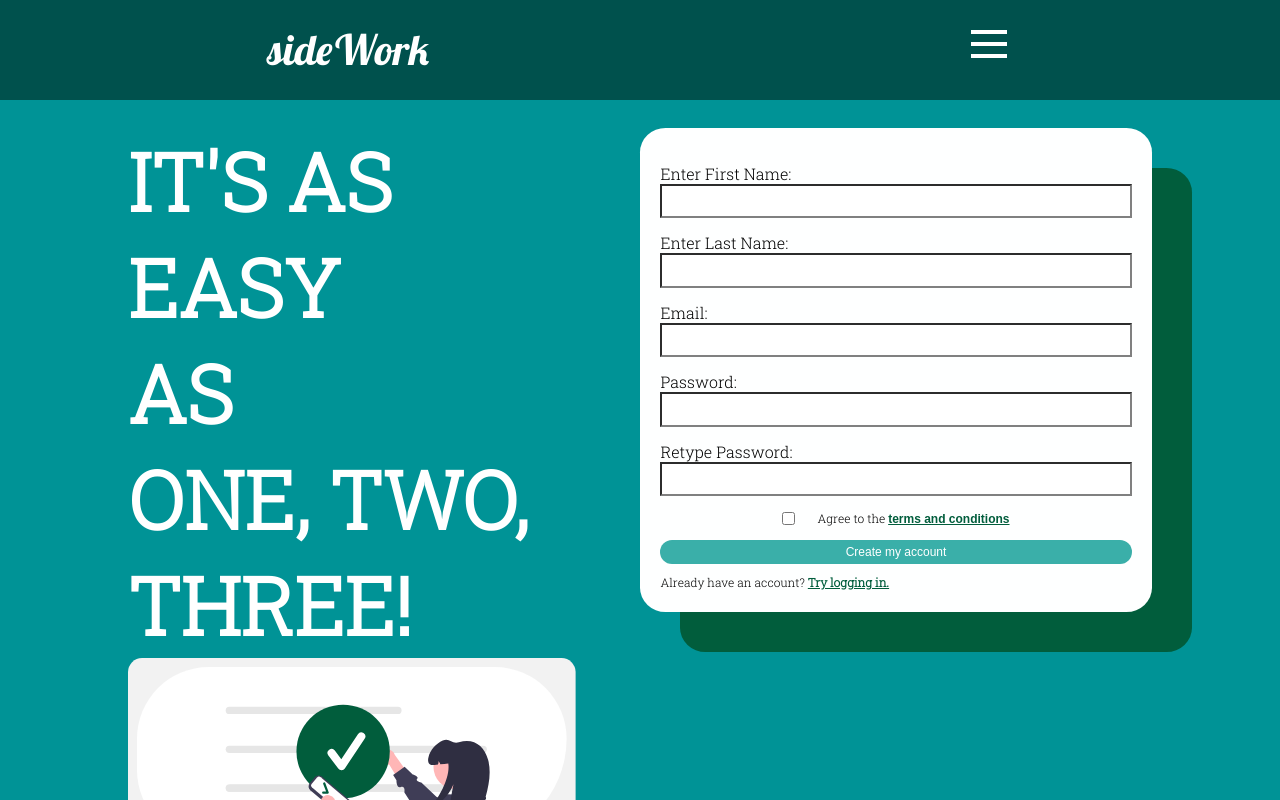
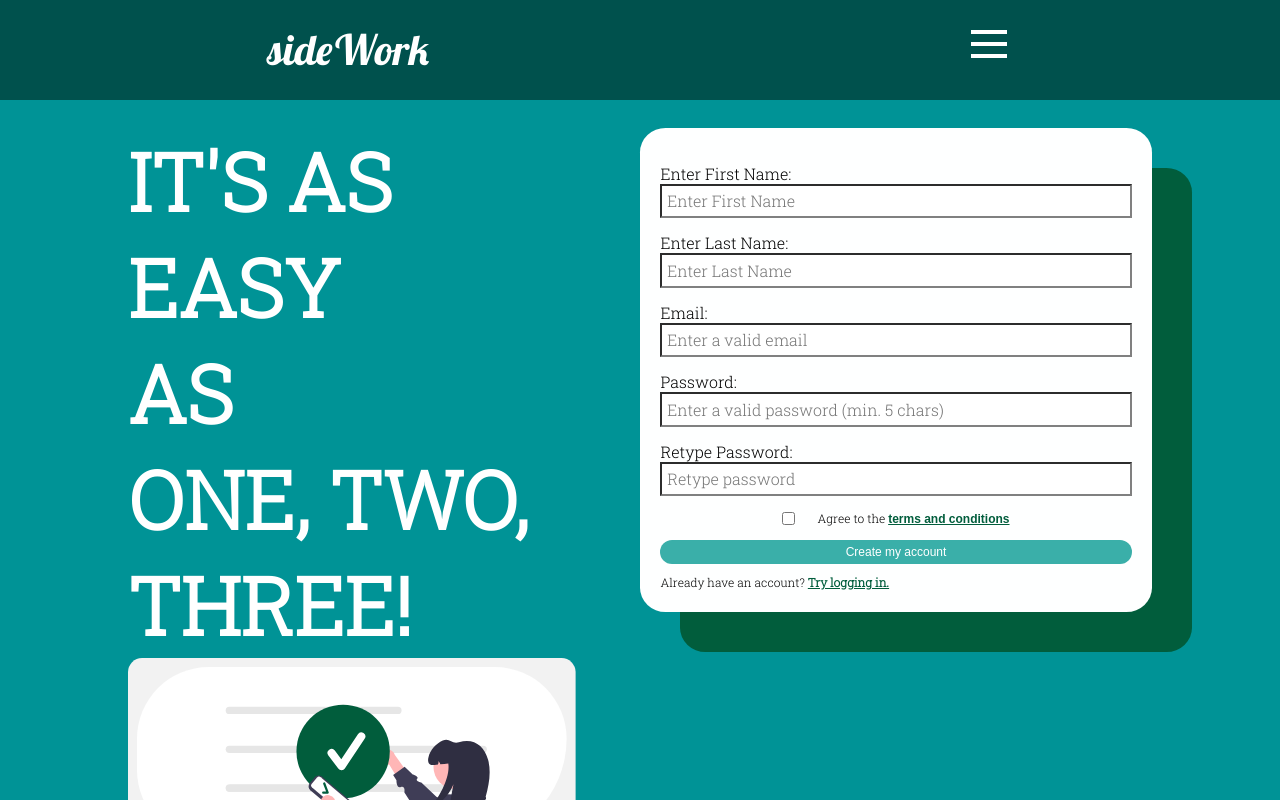
Before and after one commit to zxtm89j1/sidework, a React (Create React App) app: page /SignUp in a window 1280 px wide. Built offline with nearby package versions, Linux system fonts and the light colour scheme.

Commit message:
edit put placeholder

```diff
--- a/src/components/SignUp.js
+++ b/src/components/SignUp.js
@@ -146,19 +146,19 @@ const SignUp = () => {
                 <div className='form-maindiv'>
                     <form onSubmit={submitSignUp}>
                         <div className='form-row'><label>Enter First Name:</label>{errorfName ? (<span className='errorSpan'>{errorfName}</span>) : (null)}<br />
-                        <input type='text' className='input1' onChange={(e) => setFName(e.target.value)} style={{borderColor : (errorfName? 'red':'gray')}}/></div>
+                        <input type='text' className='input1' onChange={(e) => setFName(e.target.value)} style={{borderColor : (errorfName? 'red':'gray')}} placeholder='Enter First Name'/></div>
 
                         <div className='form-row'><label>Enter Last Name:</label>{errorlName ? (<span className='errorSpan'>{errorlName}</span>) : (null)}<br />
-                        <input type='text' className='input1'  onChange={(e) => setLName(e.target.value)} style={{borderColor : (errorlName? 'red':'gray')}}/></div>
+                        <input type='text' className='input1'  onChange={(e) => setLName(e.target.value)} style={{borderColor : (errorlName? 'red':'gray')}} placeholder='Enter Last Name'/></div>
 
                         <div className='form-row'><label>Email:</label>{errorEmail ? (<span className='errorSpan'>{errorEmail}</span>) : (null)}<br />
-                        <input type='email' className='input1'  onChange={(e) => setEmail(e.target.value)} style={{borderColor : (errorEmail? 'red':'gray')}}/></div>
+                        <input type='email' className='input1'  onChange={(e) => setEmail(e.target.value)} style={{borderColor : (errorEmail? 'red':'gray')}} placeholder='Enter a valid email'/></div>
 
                         <div className='form-row'><label>Password:</label>{errorPassword ? (<span className='errorSpan'>{errorPassword}</span>) : (null)}<br />
-                        <input type='password' className='input1' onChange={(e) => setPassword(e.target.value)} style={{borderColor : (errorPassword? 'red':'gray')}}/></div>
+                        <input type='password' className='input1' onChange={(e) => setPassword(e.target.value)} style={{borderColor : (errorPassword? 'red':'gray')}} placeholder='Enter a valid password (min. 5 chars)'/></div>
 
                         <div className='form-row'><label>Retype Password:</label><br />
-                        <input type='password' className='input1'  onChange={(e) => setPassword2(e.target.value)} style={{borderColor : (errorPassword? 'red':'gray')}}/></div>
+                        <input type='password' className='input1'  onChange={(e) => setPassword2(e.target.value)} style={{borderColor : (errorPassword? 'red':'gray')}} placeholder='Retype password'/></div>
 
 
                         <div className='mainDivCheckbox'><input type='checkbox' onChange={checkboxHandler}/><label for='checkbox'>Agree to the <a href='https://www.termsandconditionsgenerator.com/live.php?token=qtnXID04FLwHJCnJzVQgUWek2D6hWwWQ'>terms and conditions</a></label></div>
```
